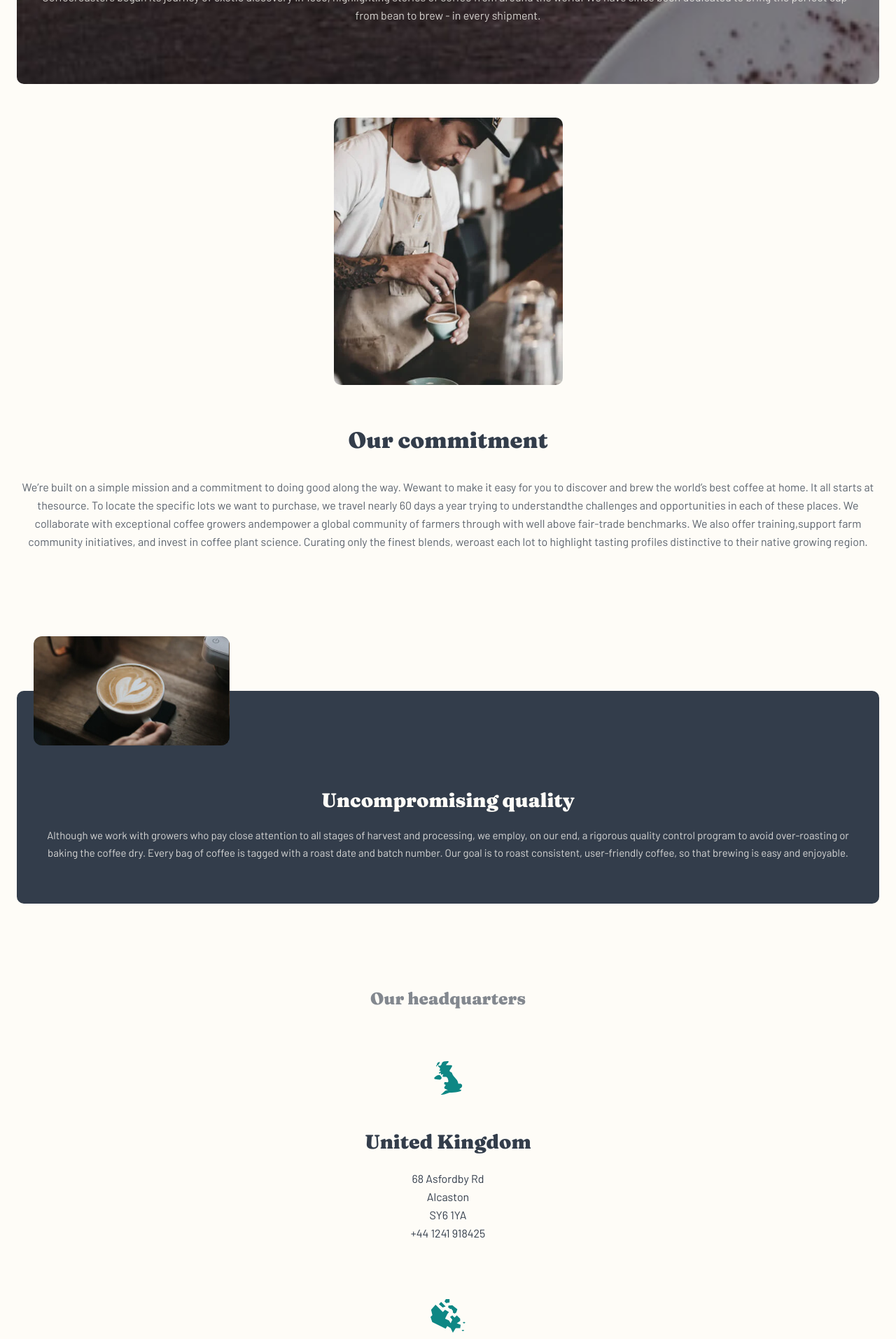
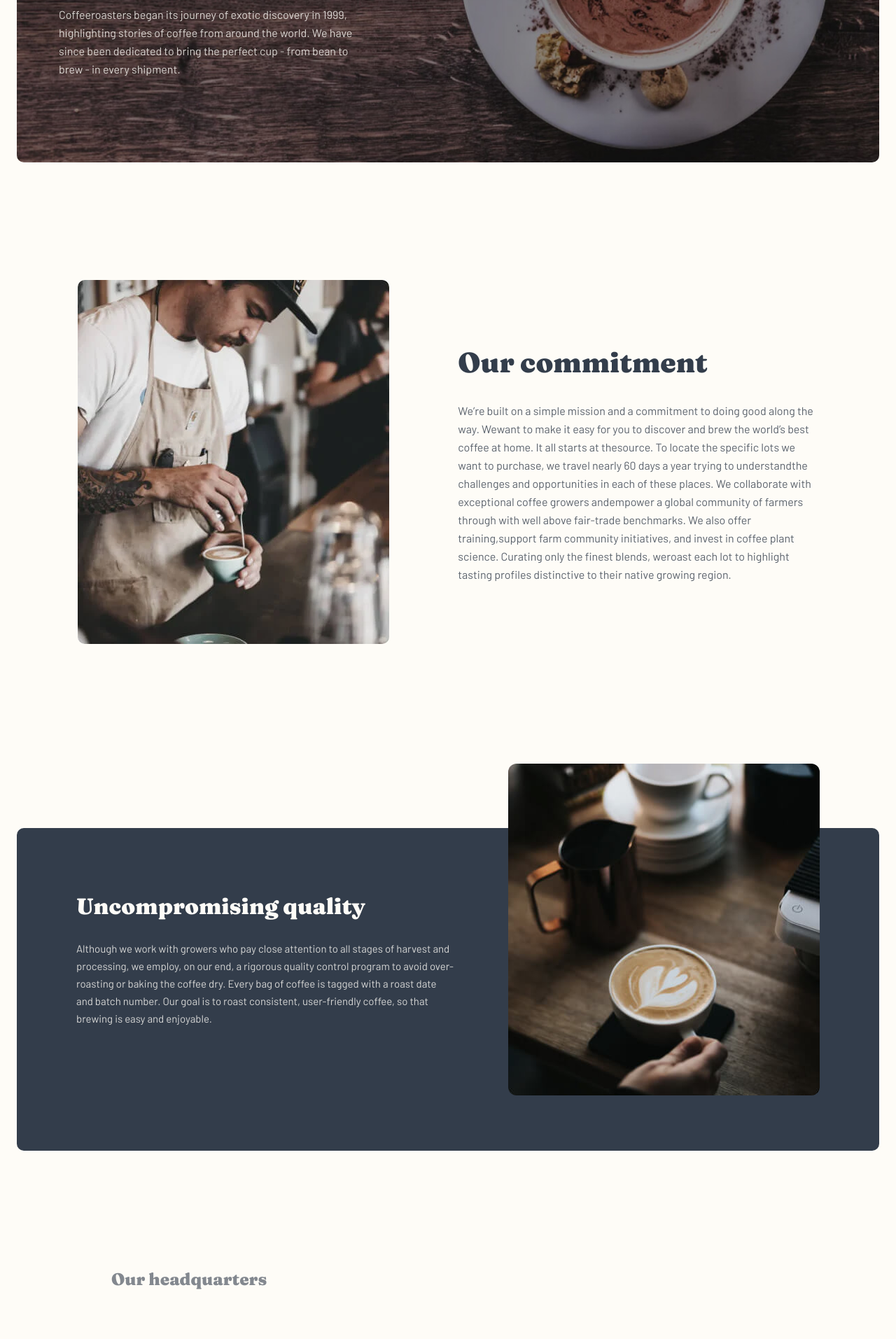
Before and after one commit to asrorkhujar/coffeeroasters-mobilefirst, a plain HTML site: page about.html in a window 1280 px wide. Shown: the part 309-2222 px from the top of the page at 70% size. Drawn offline with Linux system fonts and the light colour scheme.

Commit message:
add desktop styles

```diff
--- a/about.html
+++ b/about.html
@@ -52,7 +52,8 @@
 
       <source srcset="img/about-second-desktop.jpg 1x, img/about-second-desktop@2x.jpg 2x"  media="(min-width: 1150px)">
 
-      <source srcset="img/commitment-man-tablet.webp 1x, img/commitment-man-tablet@2x.webp 2x"
+
+      <source srcset="img/about-tablet-second-photo.webp 1x, img/about-tablet-second-photo@2x.webp 2x"
       media="(min-width: 768px)" type="image/webp">
 
       <source srcset="img/about-tablet-second-photo.jpg 1x, img/about-tablet-second-photo@2x.jpg 2x"  media="(min-width: 768px)">
--- a/css/styles.css
+++ b/css/styles.css
@@ -609,7 +609,6 @@ margin-bottom: 13px;
     margin-bottom: 48px;
   }
 
-  .commitment__inner {}
 
   .commitment__heading {
     margin-top: 0;
@@ -767,6 +766,9 @@ only screen and (                min-resolution: 2dppx) {
   .hero{
     background-image: url("../img/hero-mobile-bg@2x.jpg");
   }
+  .about{
+    background-image: url("../img/about-hero-bg-mobile@2x.jpg");
+    }
 
 }
 
@@ -1068,7 +1070,104 @@ justify-content: center;
   margin-right: 32px;
 }
 
+ /* ABOUT SECTION TABLET  */
+ .about{
+  padding: 120px 60px;
+  background-image: url("../img/about-hero-tablet-g.jpg");
+}
 
+.about__inner{
+  text-align: left;
+  max-width: 400px;
+}
+
+/* COMMITMENT TABLET */
+.commitment{
+  padding-top: 144px;
+  padding-bottom: 304px;
+}
+
+.commitment__wrapper{
+  display: flex;
+  align-items: center;
+  text-align: left;
+}
+
+.commitment__img{
+  width: 280px;
+  height: 470px;
+  flex-shrink: 0;
+  margin-right: 70px;
+  margin-bottom: 0;
+}
+.commitment__inner{
+  width: 340px;
+
+}
+
+.commitment__heading{
+  margin-bottom: 30px;
+}
+
+
+/* QUALITY TABLET */
+.quality{
+  padding: 224px 74px 67px;
+}
+
+ .quality::before{
+   left: 57px;
+   background-image: url("../img/about-quality-tablet.jpg");
+   width: 573px;
+   height: 320px;
+
+ }
+
+
+ .quality__heading{
+   font-size: 32px;
+   line-height: 48px;
+ }
+ .footer__item{
+   text-align: left;
+ }
+ .footer__item:not(:last-child){
+   margin-right: 10px;
+ }
+
+ /* OFFICE */
+ .offices {
+   padding-top: 144px;
+   padding-bottom: 144px;
+ }
+
+ .offices__heading {
+   margin-bottom: 72px;
+   text-align: left;
+ }
+
+ .offices__list {
+   display: flex;
+ }
+
+ .item-office{
+   align-items: start;
+   width: 220px;
+ }
+
+ .item-office:not(:last-child){
+   margin-right: 10px;
+   margin-bottom: 0;
+ }
+
+ .item-office__heading{
+   font-size: 24px;
+   line-height: 36px;
+ }
+
+ .item-office__address{
+   text-align: left;
+ }
 
 
   @media
@@ -1082,7 +1181,13 @@ justify-content: center;
     .hero{
       background-image: url("../img/hero-tablet-bg@2x.jpg");
     }
+    .about{
+      background-image: url("../img/about-hero-tablet-g@2x.jpg");
+    }
+    .quality::before{
+      background-image: url("../img/about-quality-tablet@2x.jpg");
 
+    }
   }
 }
 
@@ -1287,5 +1392,113 @@ align-items: center;
  }
 
 
+  /* ABOUT-SECTION DESKTOP*/
+  .about {
+    padding: 120px 60px;
+    background-image: url("../img/about-hero-desktop.jpg");
+  }
+
+  .about__inner {
+    text-align: left;
+    max-width: 445px;
+  }
+
+  .about__heading {
+    font-size: 40px;
+    line-height: 48px;
+  }
+
+  .about__info {
+    font-size: 16px;
+    line-height: 26px;
+  }
+
+  /* COMMITMENT DESKTOP */
+  .commitment {
+    padding: 168px 87px 256px;
+  }
+
+  .commitment__img{
+    margin-right: 125px;
+    width: 445px;
+    height: 520px;
+  }
+
+
+  .commitment__inner{
+    width: 540px;
+  }
+
+  .commitment__heading{
+    margin-bottom: 32px;
+    font-size: 40px;
+    line-height: 48px;
+  }
+
+  .commitment__info{
+    font-size: 16px;
+    line-height: 26px;
+  }
+
+  /* QUALITY */
+
+  .quality{
+   padding: 88px 85px 176px;
+  }
+
+  .quality::before{
+    background-image: url("../img/about-quality-desktop.jpg");
+    width: 445px;
+    height: 474px;
+    left: auto;
+    right: 85px;
+    top: -20%;
+    transform: translateY(0);
+  }
+
+  .quality__wrapper{
+    width: 540px;
+    text-align: left;
+  }
+
+  /* offices */
+
+  .offices{
+   padding-top: 168px;
+   padding-left: 135px;
+   padding-bottom: 168px;
+  }
+
+  .offices__item{
+    width: 285px;
+  }
+
+  .offices__item:not(:last-child){
+    margin-right: 95px;
+  }
+
+  .item-office__heading{
+   font-size: 32px;
+   line-height: 36px;
+  }
+
+
+
+  @media
+  only screen and (-webkit-min-device-pixel-ratio: 2),
+  only screen and (   min--moz-device-pixel-ratio: 2),
+  only screen and (     -o-min-device-pixel-ratio: 2/1),
+  only screen and (        min-device-pixel-ratio: 2),
+  only screen and (                min-resolution: 192dpi),
+  only screen and (                min-resolution: 2dppx) {
+
+      .hero{
+        background-image: url("../img/hero-desktop-bg@2x.jpg");
+    }
+    .about {
+      background-image: url("../img/about-hero-desktop@2x.jpg");
+    }
+
+  }
 
 }
```
